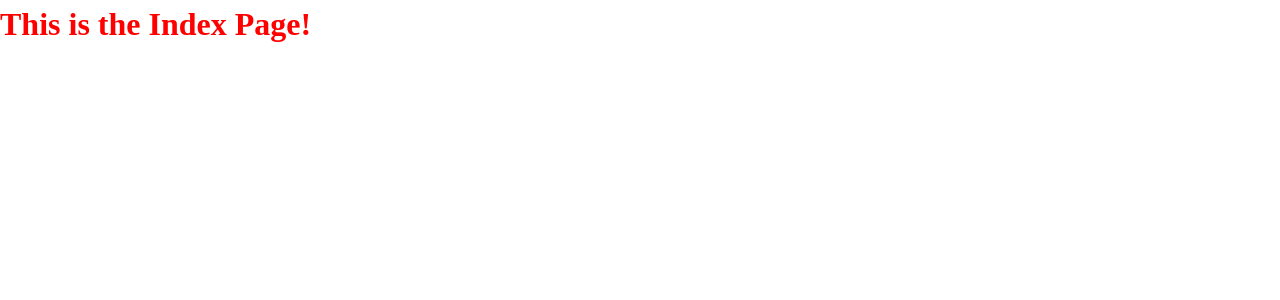
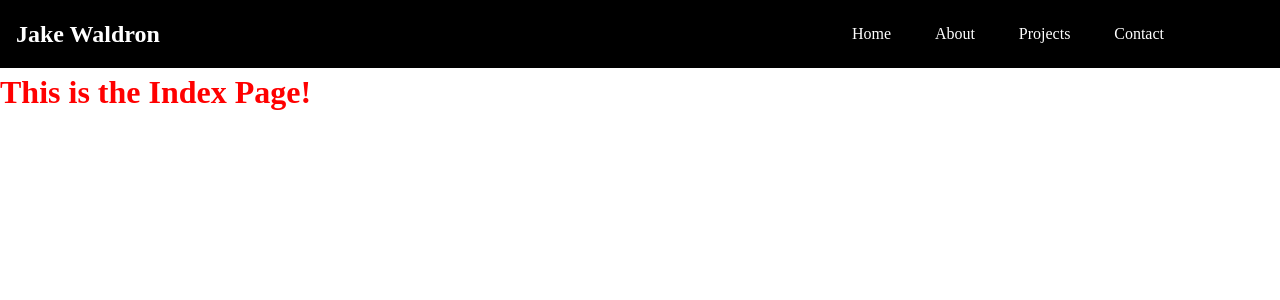
Before and after one commit to jake-waldron/portfolio, a Next.js app: page / in a window 1280 px wide. Shown: the top 300 px of the page. Built offline with nearby package versions, Linux system fonts and the light colour scheme.

Commit message:
add initial header

```diff
--- /dev/null
+++ b/components/Header.jsx
@@ -0,0 +1,39 @@
+import Link from 'next/link';
+import React from 'react';
+import styled from 'styled-components';
+
+export default function Header() {
+	return (
+		<StyledHeader>
+			<h2>Jake Waldron</h2>
+			<StyledNav>
+				<Link href="/">Home</Link>
+				<Link href="/about">About</Link>
+				<Link href="/projects">Projects</Link>
+				<Link href="/contact">Contact</Link>
+			</StyledNav>
+		</StyledHeader>
+	);
+}
+
+const StyledHeader = styled.header`
+	background: #000;
+	color: #fff;
+	padding: 1rem;
+	display: flex;
+	justify-content: space-between;
+	align-items: center;
+`;
+
+const StyledNav = styled.nav`
+	display: flex;
+	justify-content: space-between;
+	align-items: center;
+	width: 25%;
+	margin-right: 100px;
+
+	a {
+		color: #fff;
+		text-decoration: none;
+	}
+`;
--- a/pages/_app.jsx
+++ b/pages/_app.jsx
@@ -1,4 +1,5 @@
 import Head from 'next/head';
+import Header from '../components/Header';
 import '../styles/globals.css';
 
 export default function App({ Component, pageProps }) {
@@ -10,6 +11,7 @@ export default function App({ Component, pageProps }) {
 				<meta name="viewport" content="width=device-width, initial-scale=1" />
 				<link rel="icon" href="/favicon.ico" />
 			</Head>
+			<Header />
 			<Component {...pageProps} />
 		</>
 	);
```
